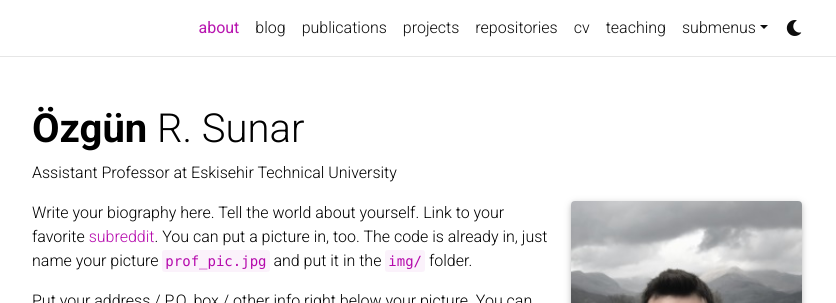
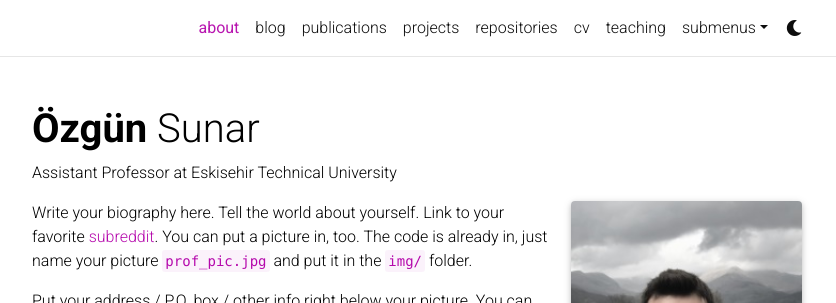
Before and after one commit to ozgunsunar/ozgunsunar.github.io, a Jekyll site: the page built from _pages/about.md, in a window 1280 px wide and 1085 px high, cut to the strip 0-796 px from the top of the window. Shown: the top 303 px of the strip, without its empty margins (223-1059 px from the left). Built offline with Jekyll 4.4.1, drawn with Linux system fonts in a browser that asks for light colours; full-size pictures stand in for the smaller copies a plugin makes; emoji names are drawn with the system emoji font; comment, search, counter and statistics services are not loaded; a style sheet for code colours, icons or effects is not loaded; some of the changed text lies outside the part shown.

```diff
--- a/_config.yml
+++ b/_config.yml
@@ -4,12 +4,12 @@
 
 title: blank # the website title (if blank, full name will be used instead)
 first_name: Özgün
-middle_name: R.
+middle_name:
 last_name: Sunar
 email: ozgunsunar@eskisehir.edu.tr
 description: > # the ">" symbol means to ignore newlines until "footer_text:"
   A simple, whitespace theme for academics. Based on [*folio](https://github.com/bogoli/-folio) design.
-footer_text: >
+footer_text:
   Powered by <a href="https://jekyllrb.com/" target="_blank">Jekyll</a> with <a href="https://github.com/alshedivat/al-folio">al-folio</a> theme.
   Hosted by <a href="https://pages.github.com/" target="_blank">GitHub Pages</a>.
   Photos from <a href="https://unsplash.com" target="_blank">Unsplash</a>.
@@ -45,7 +45,7 @@ repo_trophies:
 # will use title and url fields
 # Take a look to https://github.com/jekyll/jekyll-feed for more customization
 
-rss_icon: true
+rss_icon: false
 
 # -----------------------------------------------------------------------------
 # Layout
@@ -73,7 +73,7 @@ og_image: # The site-wide (default for all links) Open Graph preview image
 
 github_username: # your GitHub user name
 gitlab_username: # your GitLab user name
-twitter_username: # your Twitter handle
+twitter_username: ozgunsunar # your Twitter handle
 mastodon_username: # your mastodon instance+username in the format instance.tld/@username
 linkedin_username: # your LinkedIn user name
 telegram_username: # your Telegram user name
```
